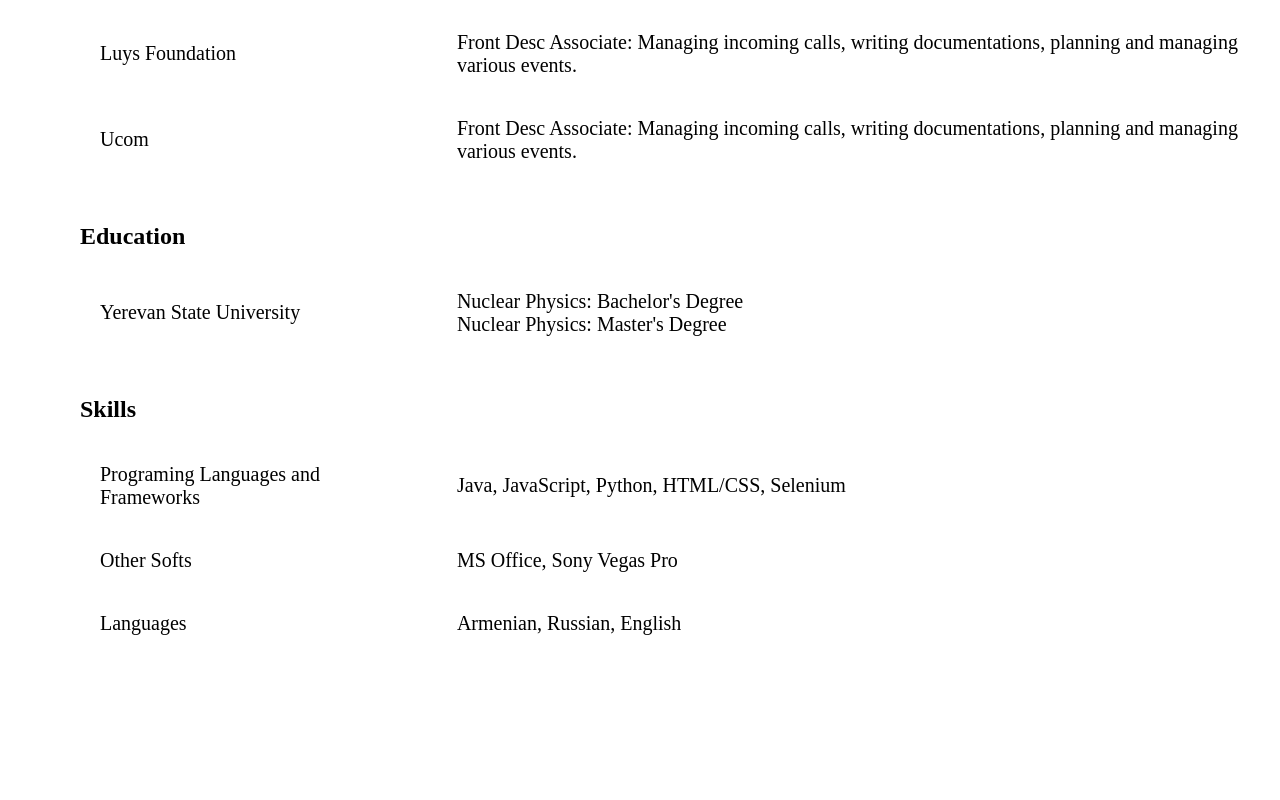
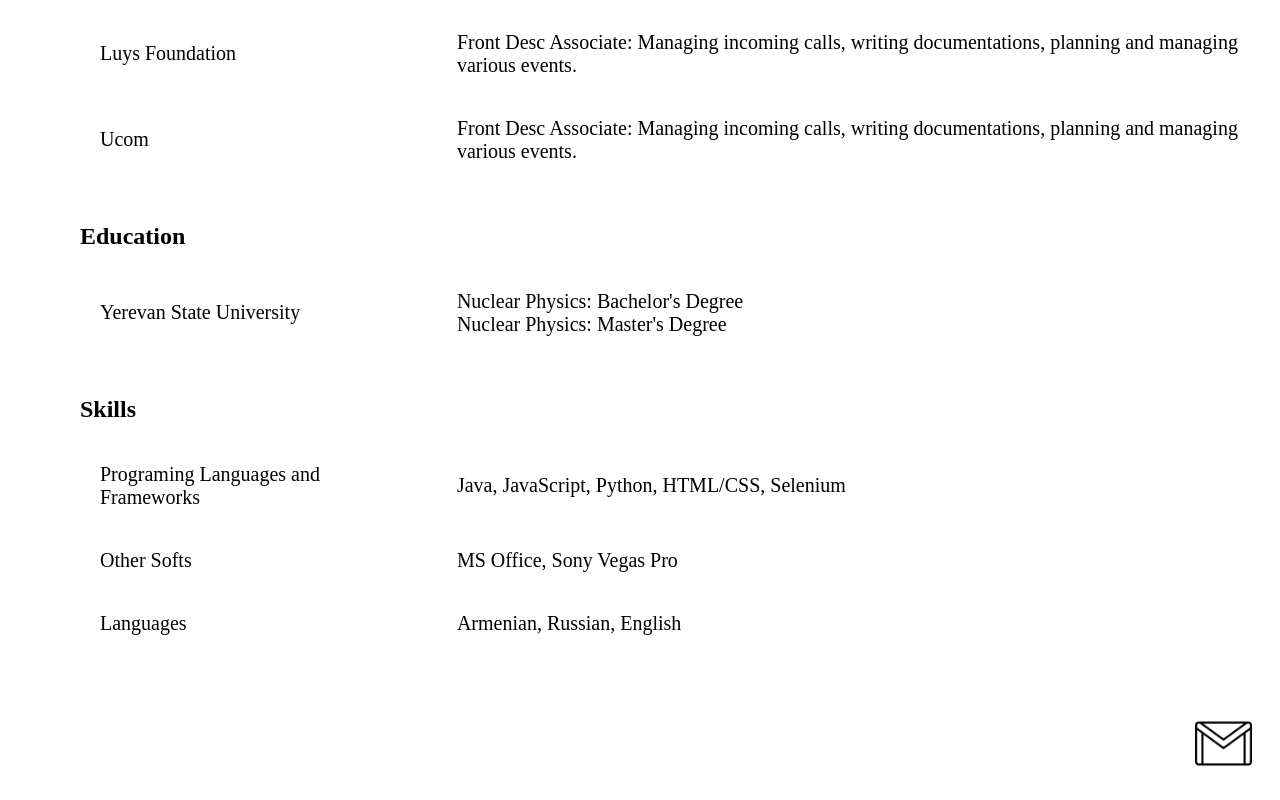
Before and after one commit to VardanMangasaryan/VardanQA.github.io, a plain HTML site: page index.html in a window 1280 px wide. Shown: the part 1202-2002 px from the top of the page. Before the commit the page ends 1897 px from the top, so only its background shows below. Drawn offline with Linux system fonts and the light colour scheme.

Commit message:
adding new files

```diff
--- a/index.html
+++ b/index.html
@@ -16,6 +16,7 @@
             <li class="item"><a onclick="scrollThroughContent('experience')">Experience</a></li>
             <li class="item"><a onclick="scrollThroughContent('education')">Education</a></li>
             <li class="item"><a onclick="scrollThroughContent('skills')">Skills</a></li>
+            <li class="item"><a onclick="scrollThroughContent('gmail')">Contact</a></li>
         </ul>
     </nav>
 </header>
@@ -104,7 +105,10 @@
         </article>
     </section>
 </div>
-
+<footer>
+    <div id="gmail" href="mailto:vardanmangasaryan@gmail.com">
+    </div>
+</footer>
 
 </body>
 
--- a/styles/style.css
+++ b/styles/style.css
@@ -18,7 +18,7 @@
     padding: 5px;
 }
 
-.item a{
+.item a {
     text-decoration: none;
     display: inline-flex;
     padding: 0 38px;
@@ -69,9 +69,8 @@
 
 }
 
-.profile-image{
+.profile-image {
     background-image: url("../images/2.jpg");
-    background-repeat: no-repeat;
     background-size: cover;
     background-position: center;
     border-radius: 50%;
@@ -82,16 +81,16 @@
 
 }
 
-.section-container{
+.section-container {
     margin: 40px;
     width: 100%;
 }
 
-.section-container h2{
+.section-container h2 {
 
 }
 
-.section-container article{
+.section-container article {
     display: flex;
     align-items: center;
     justify-content: start;
@@ -114,3 +113,31 @@
     font-family: "Hiragino Sans";
     FONT-WEIGHT: 200;
 }
+
+footer {
+    display: flex;
+    justify-content: flex-end;
+    padding: 20px;
+}
+
+#gmail {
+    background-image: url("../images/gmail.png");
+    background-size: cover;
+    background-position: center;
+    display: inline-block;
+    position: relative;
+    height: 57px;
+    width: 57px;
+}
+
+#gmail:hover {
+    cursor: pointer;
+    background-image: url("../images/gmail-1.png");
+    transition: all 0.3s ease 0s;
+    background-size: cover;
+    background-position: center;
+    display: inline-block;
+    position: relative;
+    height: 57px;
+    width: 57px;
+}
```
Also changed, not shown: images/gmail-1.png (added), images/gmail.png (added).
